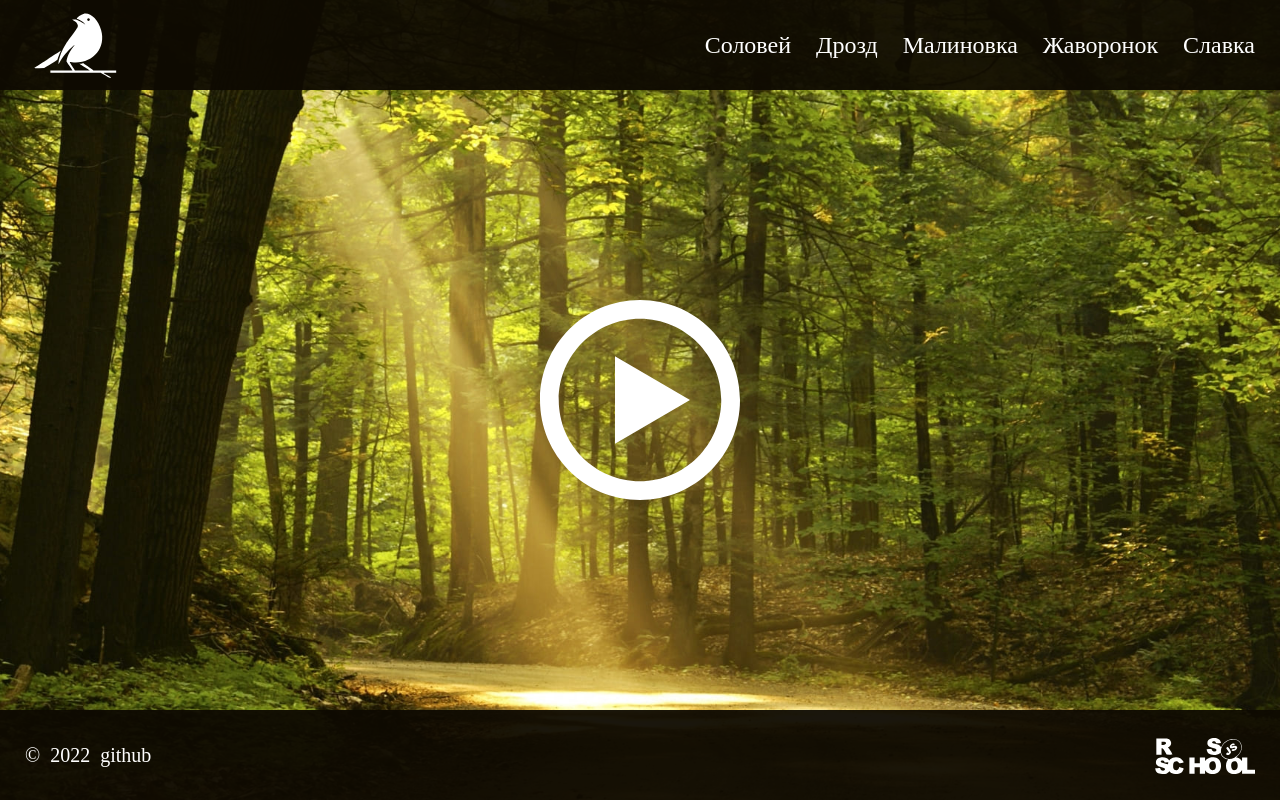
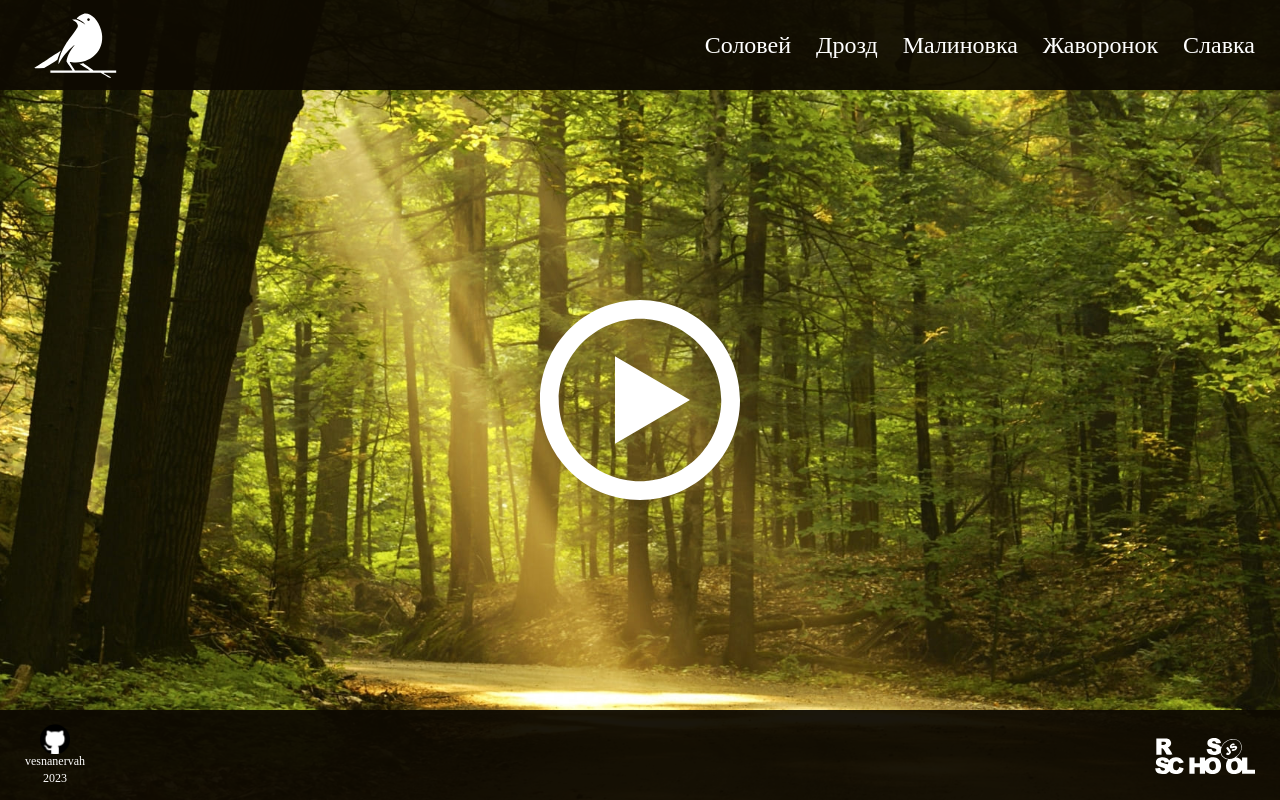
Before and after one commit to vesnanervah/natureSounds, a plain HTML site: page index.html in a window 1280 px wide. Drawn offline with Linux system fonts and the light colour scheme.

Commit message:
feat: changed footer

```diff
--- a/index.html
+++ b/index.html
@@ -21,12 +21,16 @@
                 <div class="player-btn-wrapper"></div>
             </section>
             <section class="footer-content">
-                <div class="footer-text">
-                    <p class="footer-text-item">©</p>
-                    <p class="footer-text-item">2022</p>
-                    <a class="footer-text-item footer-text-link">github</a>
+                <div class="footer-copy">
+                    <span class="footer-git">
+                        <a href='https://github.com/vesnanervah' class="git-link" target="_blank">
+                            <span class="git-icon"></span>
+                            <span class="git-nick">vesnanervah</span>
+                        </a>
+                    </span>
+                    <span class="footer-year">2023</span>
                 </div>
-                <div class="footer-logo"></div>
+                <a class="footer-logo" href="https://rs.school/index.html" target="_blank"></a>
             </section>
         </div>
         <script src="script.js"></script>
--- a/script.js
+++ b/script.js
@@ -1,6 +1,7 @@
 let birds = document.querySelectorAll('.birds-li-item');
 let playerBtn = document.querySelector('.player-btn-wrapper');
 let contentWrapper = document.querySelector('.content-wrapper');
+let gitLink = document.querySelector('.footer-git');
 let currentSong = new Audio;
 
 playerBtn.onclick = function(){
@@ -37,3 +38,12 @@ birds.forEach(function(bird){
         setActiveOption(bird);
     }
 });
+
+gitLink.onpointerover = function(){
+    document.querySelector('.git-nick').style.color = `rgb(180, 146, 63)`;
+    document.querySelector('.git-icon').style.backgroundImage = "url('assets/img/gitGolden.png')";
+}
+gitLink.onpointerout = function(){
+    document.querySelector('.git-nick').style.color = `white`;
+    document.querySelector('.git-icon').style.backgroundImage = "url('assets/img/gitWhite.png')";
+}
--- a/style.css
+++ b/style.css
@@ -89,15 +89,35 @@ body, html{
 /*--------*/
 
 /*----Footer----*/
-.footer-text{
-    display: flex;
-    gap:10px;
-    font-size: 20px;
-
-}
 .footer-logo{
     background-image: url('assets/svg/rss.svg');
 }
+.footer-copy{
+    display: flex;
+    flex-direction: column;
+    align-items: center;
+    font-size: 12px;
+    gap:2px
+}
+.git-link{
+    text-decoration: none;
+    cursor:pointer;
+    color:white;
+    display: flex;
+    flex-direction: column;
+    align-items: center;
+}
+
+.git-icon{
+    background-image: url('assets/img/gitWhite.png');
+    background-position: center;
+    background-repeat: no-repeat;
+    background-size: contain;
+    display: flex;
+    width:30px;
+    height: 30px;
+}
+
 .footer-logo:hover{
     background-image: url('assets/svg/rssGolden.svg');
 }
```
Also changed, not shown: assets/img/gitGolden.png (added), assets/img/gitWhite.png (added).
